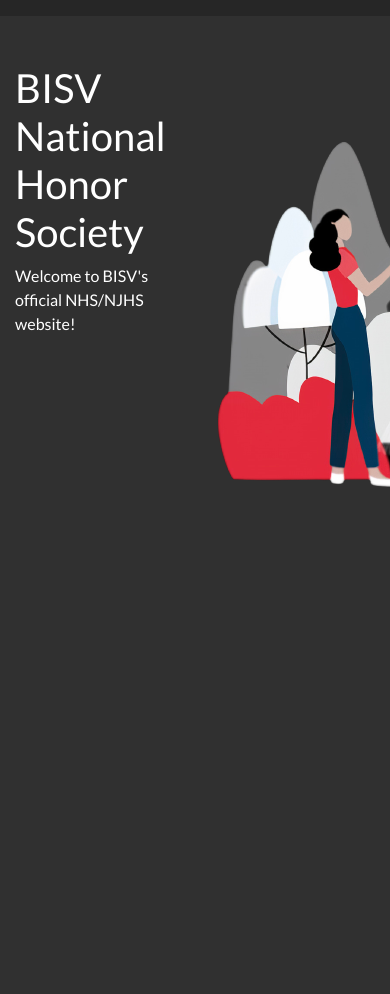
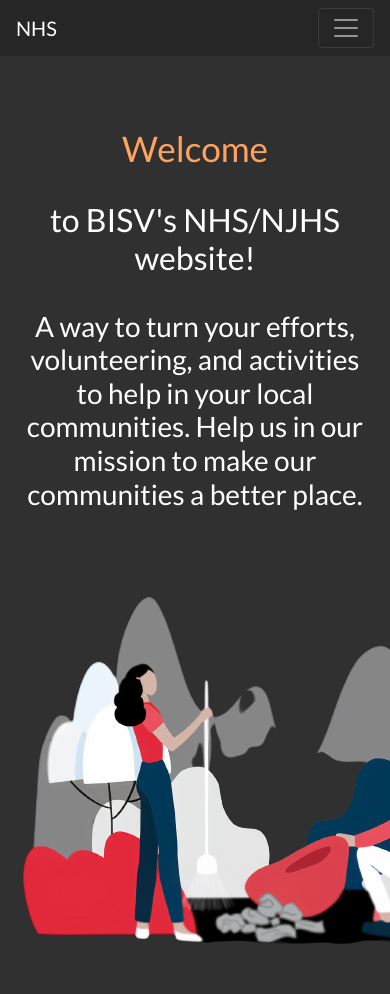
Before and after one commit to periodicta/nhs-site, a Flask app: page / in a window 390 px wide; the page is wider, and only the part inside the window is pictured. Before the commit the page ends 487 px from the top of that part, so only its background shows below. Run offline with Flask 2, Linux system fonts and the light colour scheme; some libraries are stand-ins or nearby versions.

Commit message:
responsive

```diff
--- a/static/css/styles.css
+++ b/static/css/styles.css
@@ -9,6 +9,26 @@ body{
     color: white;
     font-family: 'Lato', sans-serif;
     margin: 0;
+}
+
+.hollowButton {
+  background: none;
+  color: #ffa260;
+  border: none;
+  padding: 0.5em 1em;
+  font-size: 2.2em;
+  transition: color 0.25s;
+  transition: border-color 0.25s;
+  transition: box-shadow 0.25s;
+  transition: transform 0.25s;
+}
+
+.hollowButton:hover {
+  border: 2px solid;
+  border-color: #f1ff5c;
+  color: white;
+  transform: translateY(-0.25em);
+  cursor: pointer;
 }
 
 .navigationElement {
--- a/templates/index.html
+++ b/templates/index.html
@@ -24,17 +24,20 @@
 
 
 
-<div class="container-fluid homePage1" style="background-color:#303030;">
+<div class="container homePage1" style="background-color:#303030;">
     <div class="row">
-        <div class="col">
-            <h1>BISV National Honor Society</h1>
-            <p>Welcome to BISV's official NHS/NJHS website!</p>
+        <div class="col-lg align-self-start text-center">
+            <button class="hollowButton" style="margin-bottom: 0.25em;">Welcome</button>
+            <h2>to BISV's NHS/NJHS website!</h2>
+            <br>
+            <h3>A way to turn your efforts, volunteering, and activities to help in your local communities. Help us in our mission to make our communities a better place.</h3>
         </div>
-        <div class="col">
+        <div class="col-lg">
             <img src="./static/images/pickinguptrash.png" alt="">
         </div>
     </div>
 </div>
+
 
 <!--
     <div style="text-align:center;">
--- a/templates/layout.html
+++ b/templates/layout.html
@@ -3,7 +3,11 @@
 <title>BISV National Honor Society</title>
 <link rel="stylesheet" href="https://stackpath.bootstrapcdn.com/bootstrap/4.5.0/css/bootstrap.min.css" integrity="sha384-9aIt2nRpC12Uk9gS9baDl411NQApFmC26EwAOH8WgZl5MYYxFfc+NcPb1dKGj7Sk" crossorigin="anonymous">
     <link rel="stylesheet" href="./static/css/styles.css">
-<nav class="navbar navbar-expand-lg navbar-light" style="background-color: #262626;color:white !important;">
+<nav class="navbar navbar-expand-lg navbar-dark" style="background-color: #262626;color:white !important;">
+  <a class="navbar-brand" href="#" style="color: white !important;">NHS</a>
+  <button class="navbar-toggler" type="button" data-toggle="collapse" data-target="#navbarSupportedContent" aria-controls="navbarSupportedContent" aria-expanded="false" aria-label="Toggle navigation">
+    <span class="navbar-toggler-icon"></span>
+  </button>
   <div class="collapse navbar-collapse" id="navbarSupportedContent">
     <ul class="navbar-nav mr-auto">
       <li class="nav-item active ml-3 mr-3 navigationElement">
```
Also changed, not shown: 1 other file.
